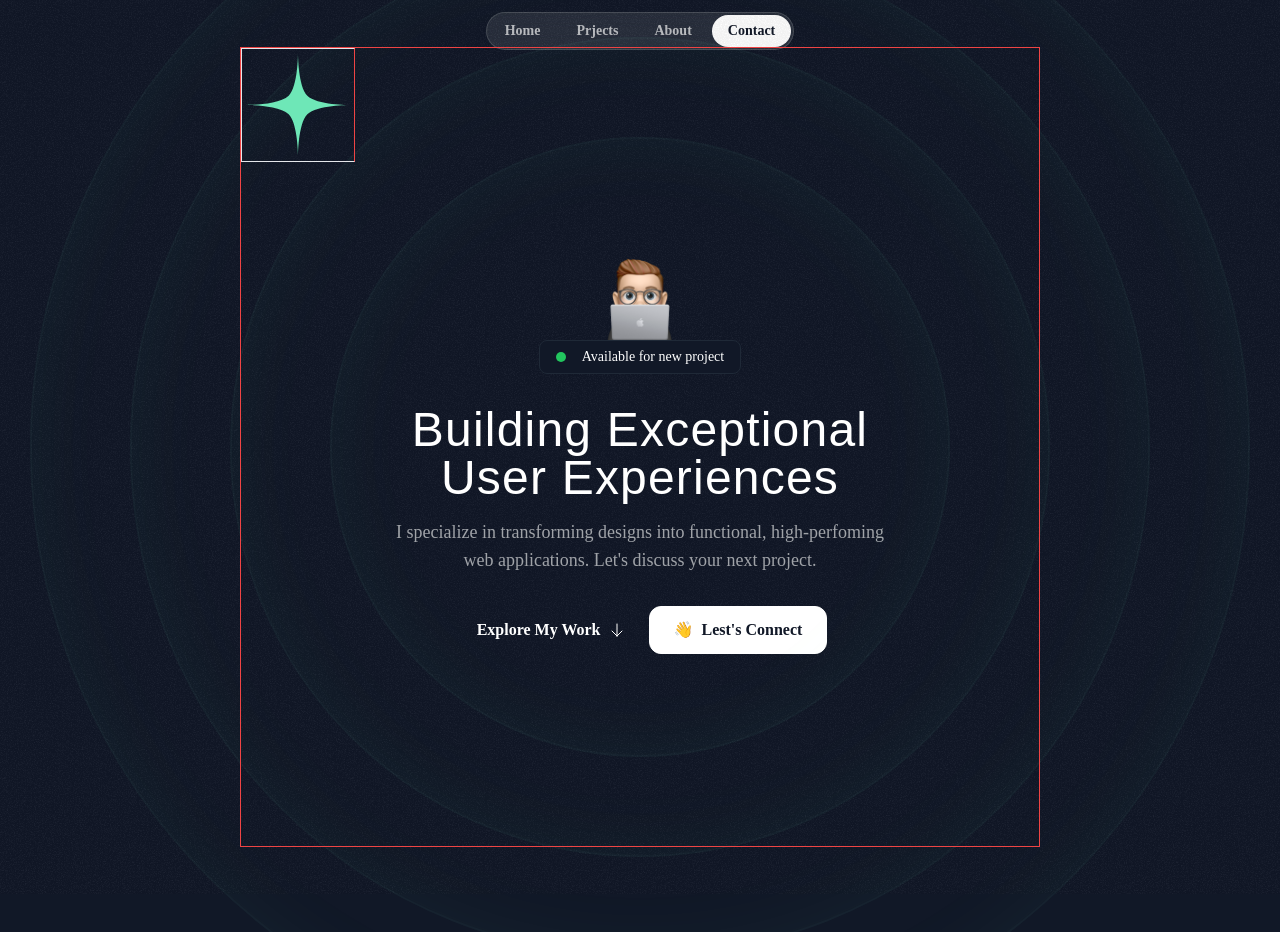
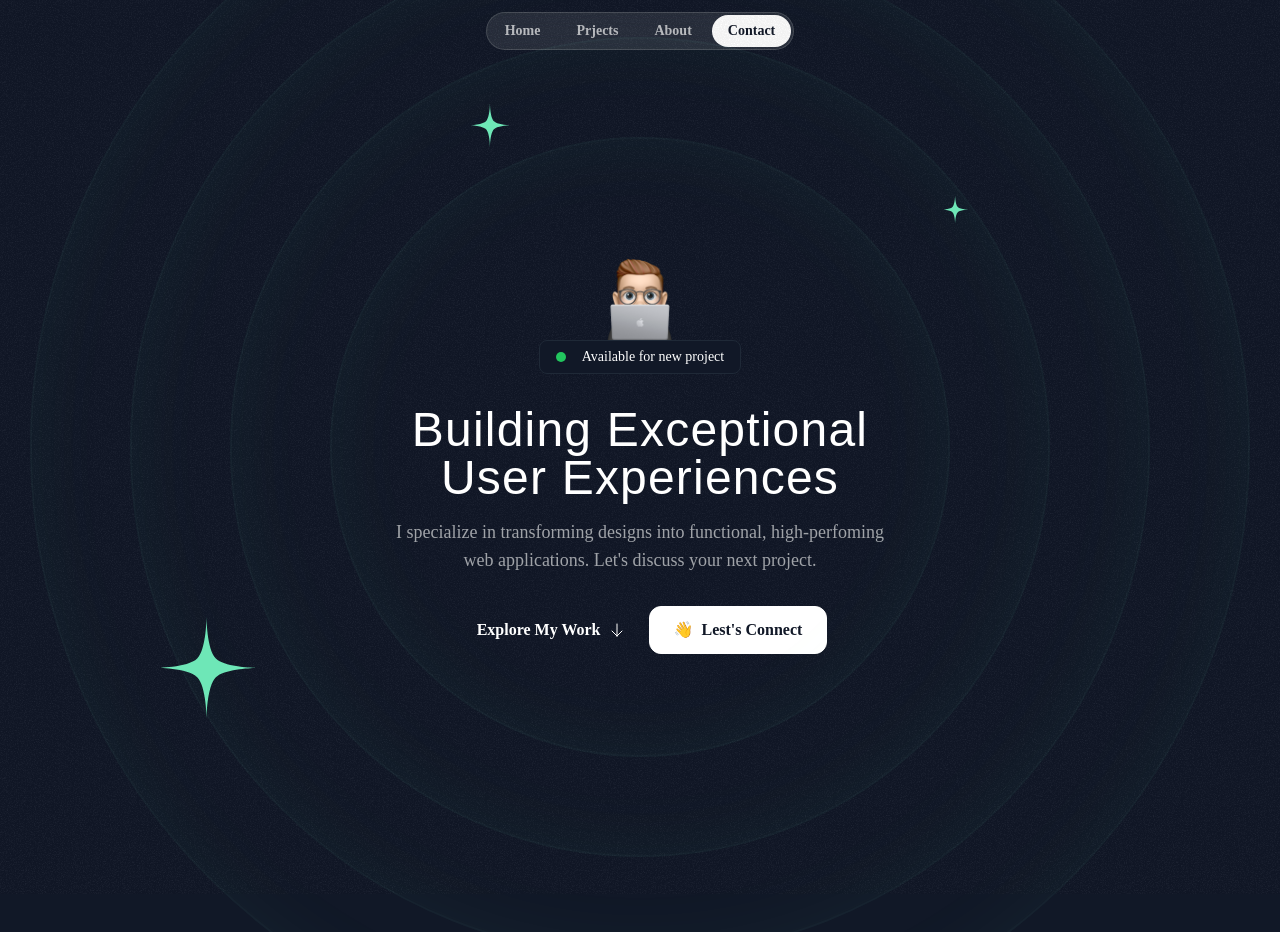
Before and after one commit to First-Step-company/portfolio, a Next.js app: page / in a window 1280 px wide. Shown: the top 932 px of the page. Built offline with nearby package versions, Linux system fonts and the light colour scheme; a web font is replaced by a local one.

Commit message:
Auto-update: Sun 12/01/2024 11:08:31.35

```diff
--- a/src/components/HeroOrbit.tsx
+++ b/src/components/HeroOrbit.tsx
@@ -1,10 +1,10 @@
 import { PropsWithChildren } from "react";
 
-export const HeroOrbit = ({children,size}:PropsWithChildren<{size:number}>) => {
+export const HeroOrbit = ({children,size,rotation}:PropsWithChildren<{size:number;rotation:number}>) => {
     return (
         <div className="absolute left-1/2 top-1/2 -translate-x-1/2 -translate-y-1/2">
-        <div className="border border-red-500"style={{height:`${size}px`,width:`${size}px`}}>
-            <div className="border border-r-red-500 inline-flex">{children}</div>
+        <div className=""style={{transform:`rotate(${rotation}deg)`,height:`${size}px`,width:`${size}px`}}>
+            <div className="inline-flex" style={{transform:`rotate(${rotation * -1}deg)`}}>{children}</div>
         </div>
         </div>
     );
--- a/src/sections/Hero.tsx
+++ b/src/sections/Hero.tsx
@@ -14,8 +14,14 @@
     <div className="size-[820px] hero-ring"></div>
     <div className="size-[1020px] hero-ring"></div>
     <div className="size-[1220px] hero-ring"></div>
-    <HeroOrbit size={800}>
+    <HeroOrbit size={800} rotation={-72}>
         <StarIcon className="size-28 text-emerald-300"/>
+    </HeroOrbit>
+    <HeroOrbit size={550} rotation={20}>
+        <StarIcon className="size-12 text-emerald-300"/>
+    </HeroOrbit>
+    <HeroOrbit size={590} rotation={98}>
+        <StarIcon className="size-8 text-emerald-300"/>
     </HeroOrbit>
     <div className="container">
         <div className="flex flex-col items-center">
```
